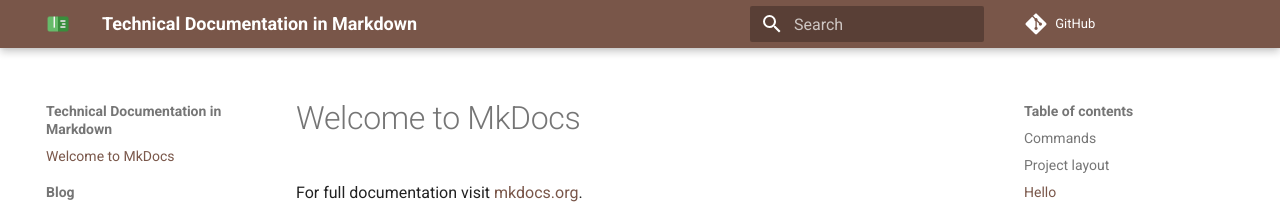
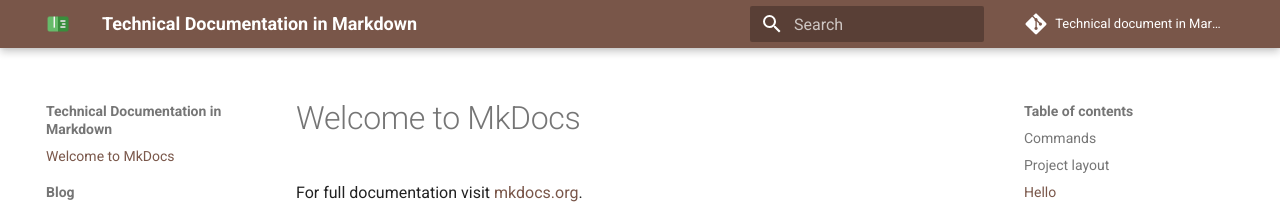
Before and after one commit to Tuandl/technical-documentation-in-markdown-demo, an MkDocs documentation site: the page built from docs/index.md, in a window 1280 px wide. Shown: the top 208 px of the page. Built offline with MkDocs 1.6.1 and Material for MkDocs 9.7.7, drawn with Linux system fonts in a browser that asks for light colours; comment, search, counter and statistics services are not loaded; some of the changed lines change nothing that is shown.

Commit message:
Fix the remote repository in mkdocs.yml

```diff
--- a/mkdocs.yml
+++ b/mkdocs.yml
@@ -1,7 +1,7 @@
 site_name: Technical Documentation in Markdown
 site_url: https://mydomain.org/mysite
-remote_name: Technical document in Markdown
-repo_url: https://github.com/Tuandl/technical-documentation-in-markdown-demo/tree/gh-pages
+repo_name: Technical document in Markdown
+repo_url: https://github.com/Tuandl/technical-documentation-in-markdown-demo/
 theme:
   name: material
   palette:
```
